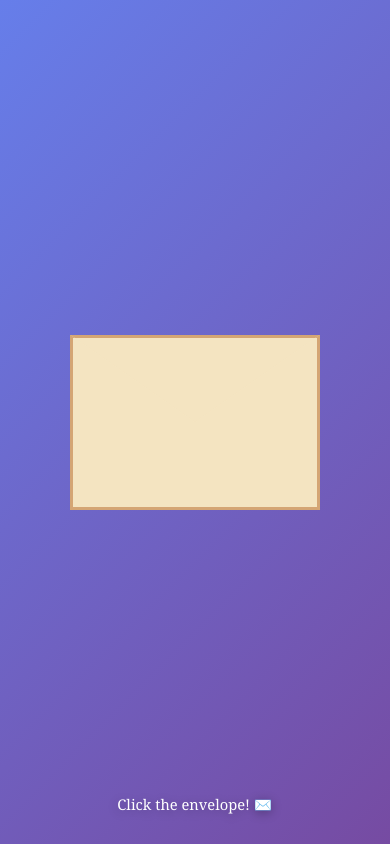
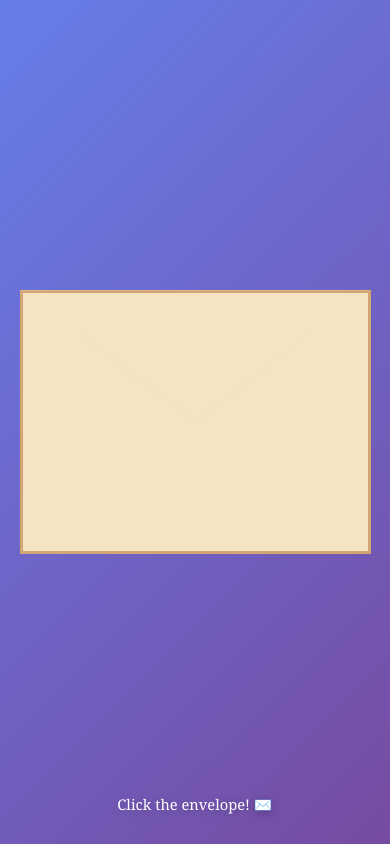
Before and after one commit to Lara3710/M_BDay, a plain HTML site: page birthday_card.html in a window 390 px wide. Drawn offline with Linux system fonts and the light colour scheme.

Commit message:
Update birthday_card.html

```diff
--- a/birthday_card.html
+++ b/birthday_card.html
@@ -14,26 +14,27 @@
     body {
       font-family: 'Georgia', serif;
       background: linear-gradient(135deg, #667eea 0%, #764ba2 100%);
-            min-height: 100vh;
+      min-height: 100dvh; /* dynamic height fixes mobile */
       display: flex;
       justify-content: center;
       align-items: center;
-            overflow: hidden;
+      overflow-x: hidden;
     }
 
     .container {
       position: relative;
       width: 100%;
-            height: 100vh;
+      min-height: 100dvh;
       display: flex;
       justify-content: center;
       align-items: center;
+      padding: 20px 0;
     }
 
     .envelope-wrapper {
       position: relative;
       width: 400px;
-            height: 280px;
+      aspect-ratio: 4 / 3; /* keeps proportions */
       cursor: pointer;
       transition: all 1.5s ease;
       z-index: 10;
@@ -44,7 +45,7 @@
     }
 
     .envelope-wrapper.opened {
-            transform: translateY(150vh);
+      transform: translateY(150dvh);
       opacity: 0;
     }
 
@@ -85,8 +86,6 @@
       position: fixed;
       width: 600px;
       max-width: 90vw;
-            height: auto;
-            min-height: 400px;
       background: white;
       border-radius: 15px;
       box-shadow: 0 20px 60px rgba(0,0,0,0.4);
@@ -251,38 +250,29 @@
         transform: scale(1.05);
       }
     }
-        /* Mobile Responsiveness */
+
+    /* Responsive tweaks */
     @media (max-width: 768px) {
       .envelope-wrapper {
-    width: 300px;
-    height: 210px;
+        width: 80vw;
       }
-
       .card {
-    width: 90vw;
         padding: 30px 20px;
-    min-height: 300px;
       }
-
       .card h1 {
         font-size: 36px;
-    margin-bottom: 20px;
       }
-
       .card p {
         font-size: 16px;
       }
-
       .hint {
         font-size: 16px;
         bottom: 30px;
       }
-
       .balloon {
         width: 50px;
         height: 65px;
       }
-
       .balloon::before {
         height: 70px;
       }
@@ -290,28 +280,22 @@
 
     @media (max-width: 480px) {
       .envelope-wrapper {
-    width: 250px;
-    height: 175px;
+        width: 90vw;
       }
-
       .card h1 {
         font-size: 28px;
       }
-
       .card p {
         font-size: 14px;
         line-height: 1.6;
       }
-
       .hint {
         font-size: 14px;
       }
-
       .balloon {
         width: 40px;
         height: 55px;
       }
-
       .balloon::before {
         height: 60px;
       }
@@ -359,25 +343,16 @@
 
     envelopeWrapper.addEventListener('click', function() {
       if (!this.classList.contains('opened')) {
-                // Hide hint
         hint.classList.add('hide');
-
-                // Open envelope and make it disappear
         this.classList.add('opened');
-
-                // Show card after a delay
         setTimeout(() => {
           card.classList.add('show');
         }, 800);
-
-                // Show balloons
         setTimeout(() => {
           balloons.forEach(balloon => {
             balloon.classList.add('show');
           });
         }, 1200);
-
-                // Create confetti
         setTimeout(() => {
           createConfetti();
         }, 1500);
@@ -398,8 +373,6 @@
           confetti.style.animationDuration = (Math.random() * 2 + 2.5) + 's';
           confetti.classList.add('show');
           container.appendChild(confetti);
-
-                    // Remove confetti after animation
           setTimeout(() => {
             confetti.remove();
           }, 5000);
```
Lines whose indentation alone changed are shown as unchanged.
